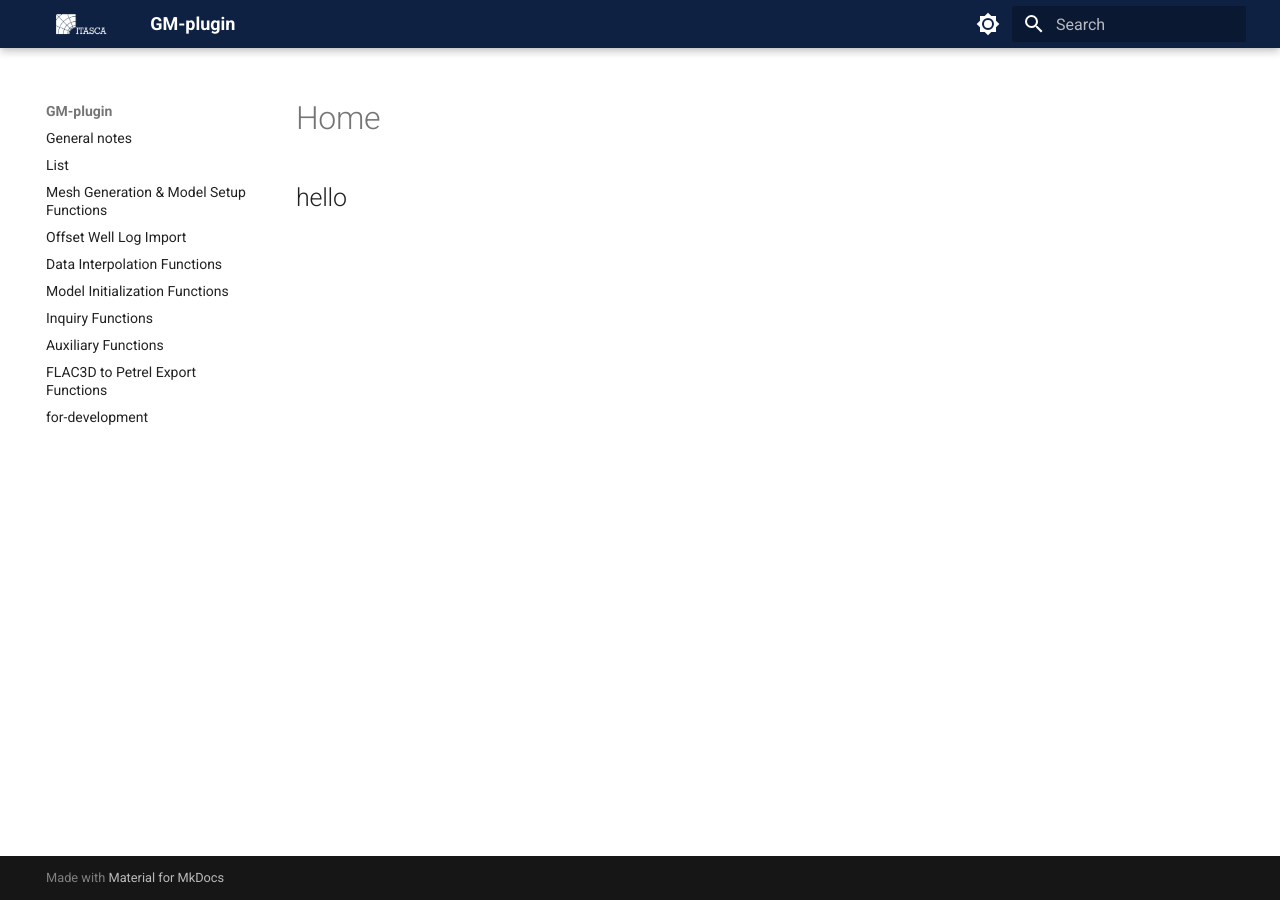
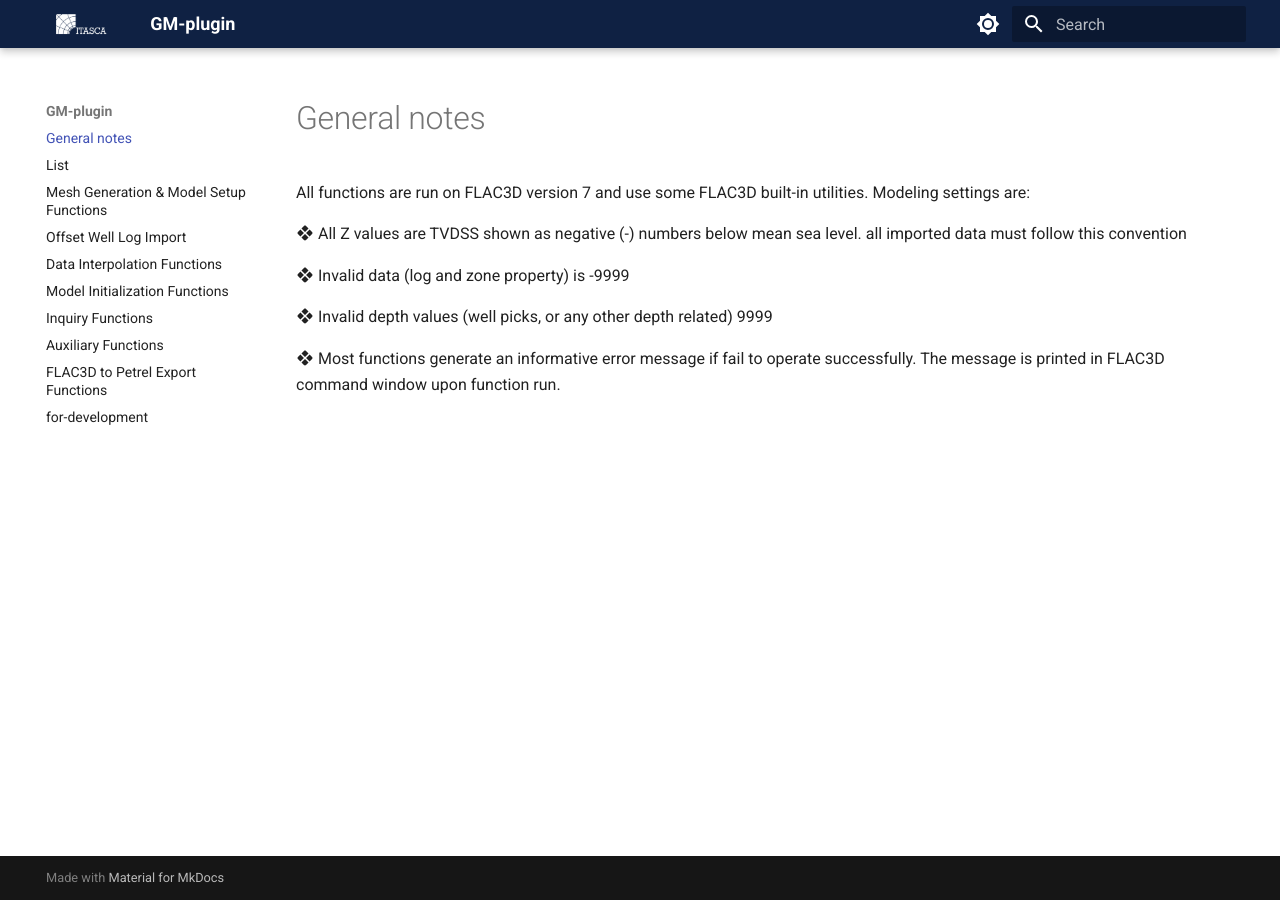
Before and after one commit to Kiarash-Beyk/ITASCA_FLAC3D-_GMplugin_doc, an MkDocs documentation site: the page built from docs/index.md, in a window 1280 px wide. Built offline with MkDocs 1.6.1 and Material for MkDocs 9.7.7, drawn with Linux system fonts in a browser that asks for light colours.

Commit message:
workflow9

```diff
--- a/docs/index.md
+++ b/docs/index.md
@@ -1 +1,11 @@
-## hello
+All functions are run on FLAC3D version 7 and use some FLAC3D built-in utilities. Modeling settings are:
+
+:material-rhombus-split: All Z values are TVDSS shown as negative (-) numbers below mean sea level. all imported data must follow
+this convention
+
+:material-rhombus-split: Invalid data (log and zone property) is -9999
+
+:material-rhombus-split: Invalid depth values (well picks, or any other depth related) 9999
+
+:material-rhombus-split: Most functions generate an informative error message if fail to operate successfully. The message is
+printed in FLAC3D command window upon function run.
--- a/mkdocs.yml
+++ b/mkdocs.yml
@@ -62,7 +62,7 @@ markdown_extensions:
       alternate_style: true
 
 nav:
-  - General notes: general-notes.md
+  - General notes: index.md
   - List: list.md
   - Mesh Generation & Model Setup Functions: mesh-generation.md
   - Offset Well Log Import: offset-well-log.md
```
